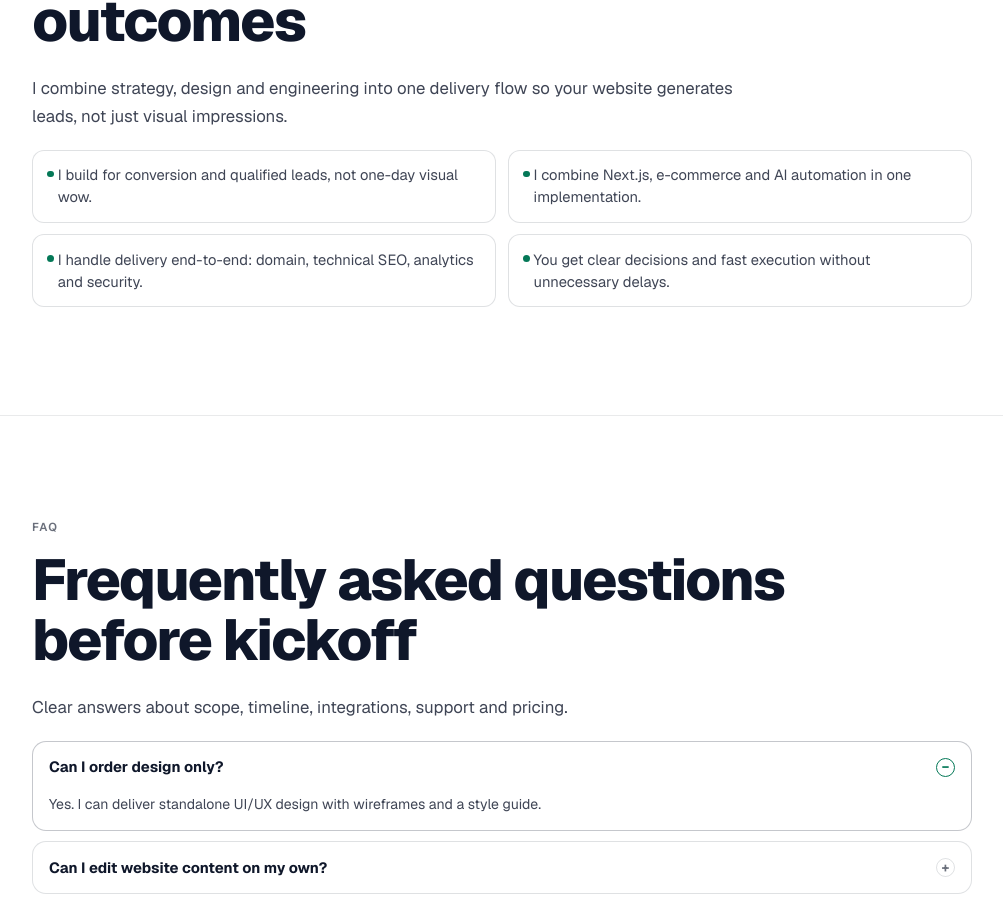
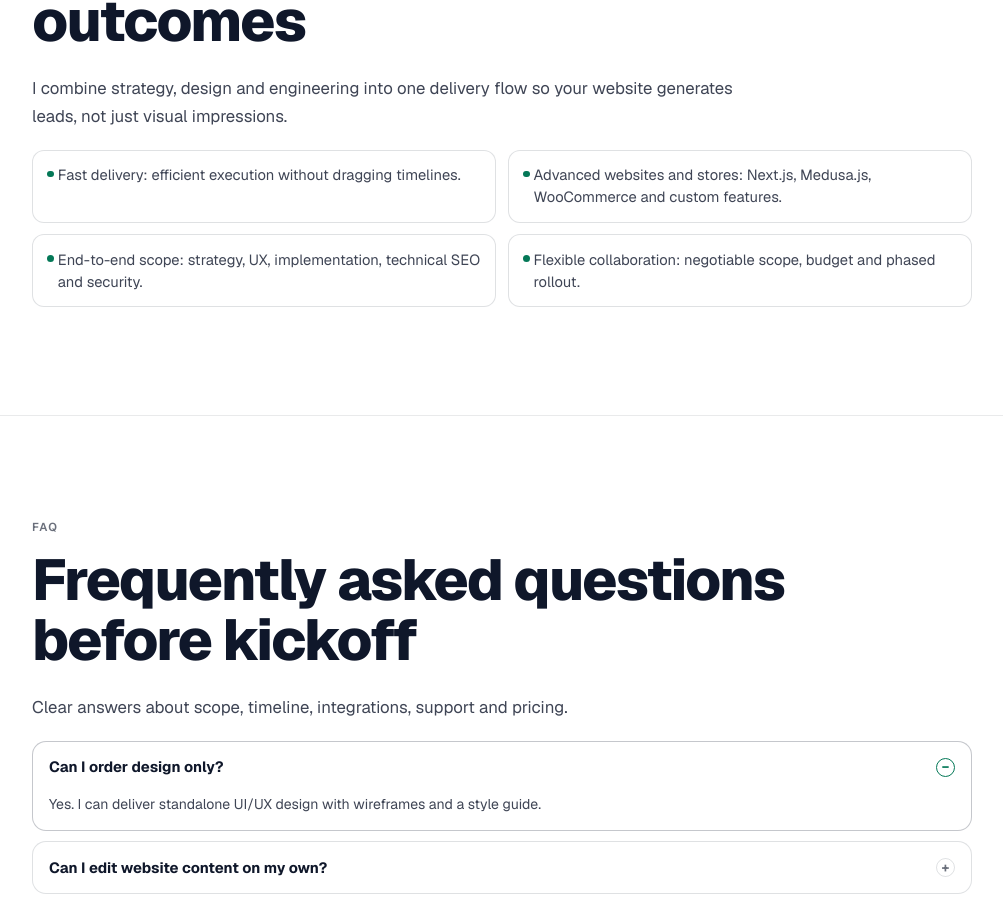
Before and after one commit to xRechu/portfolio, a Next.js app: page / in a window 1280 px wide. Shown: the part 2866-3769 px from the top of the page, without its empty margins (138-1141 px from the left). Built offline with nearby package versions, Linux system fonts and the light colour scheme.

Commit message:
Improve landing page content

```diff
--- a/src/app/page.tsx
+++ b/src/app/page.tsx
@@ -50,10 +50,10 @@ const contentSectionsByLanguage: Record<AppLanguage, ContentSection[]> = {
 			id: "dlaczego-ja",
 			eyebrow: "Dlaczego ja",
 			points: [
-				"Buduję pod konwersję i leady, nie pod efekt wow na jeden dzień.",
-				"Łączę Next.js, e-commerce i automatyzacje AI w jednym wdrożeniu.",
-				"Ogarniam całość end-to-end: domena, SEO techniczne, analityka, bezpieczeństwo.",
-				"Dostajesz konkret i szybkie decyzje, bez przeciągania projektu tygodniami.",
+				"Szybka realizacja: działam sprawnie i dowożę projekt bez przeciągania terminów.",
+				"Zaawansowane strony i sklepy: Next.js, Medusa.js, WooCommerce oraz custom rozwiązania.",
+				"Kompleksowa usługa end-to-end: od strategii i UX po wdrożenie, SEO techniczne i bezpieczeństwo.",
+				"Elastyczna współpraca: możliwość negocjacji zakresu, budżetu i etapowania projektu.",
 			],
 		},
 	],
@@ -65,10 +65,10 @@ const contentSectionsByLanguage: Record<AppLanguage, ContentSection[]> = {
 			description:
 				"I combine strategy, design and engineering into one delivery flow so your website generates leads, not just visual impressions.",
 			points: [
-				"I build for conversion and qualified leads, not one-day visual wow.",
-				"I combine Next.js, e-commerce and AI automation in one implementation.",
-				"I handle delivery end-to-end: domain, technical SEO, analytics and security.",
-				"You get clear decisions and fast execution without unnecessary delays.",
+				"Fast delivery: efficient execution without dragging timelines.",
+				"Advanced websites and stores: Next.js, Medusa.js, WooCommerce and custom features.",
+				"End-to-end scope: strategy, UX, implementation, technical SEO and security.",
+				"Flexible collaboration: negotiable scope, budget and phased rollout.",
 			],
 		},
 	],
```
